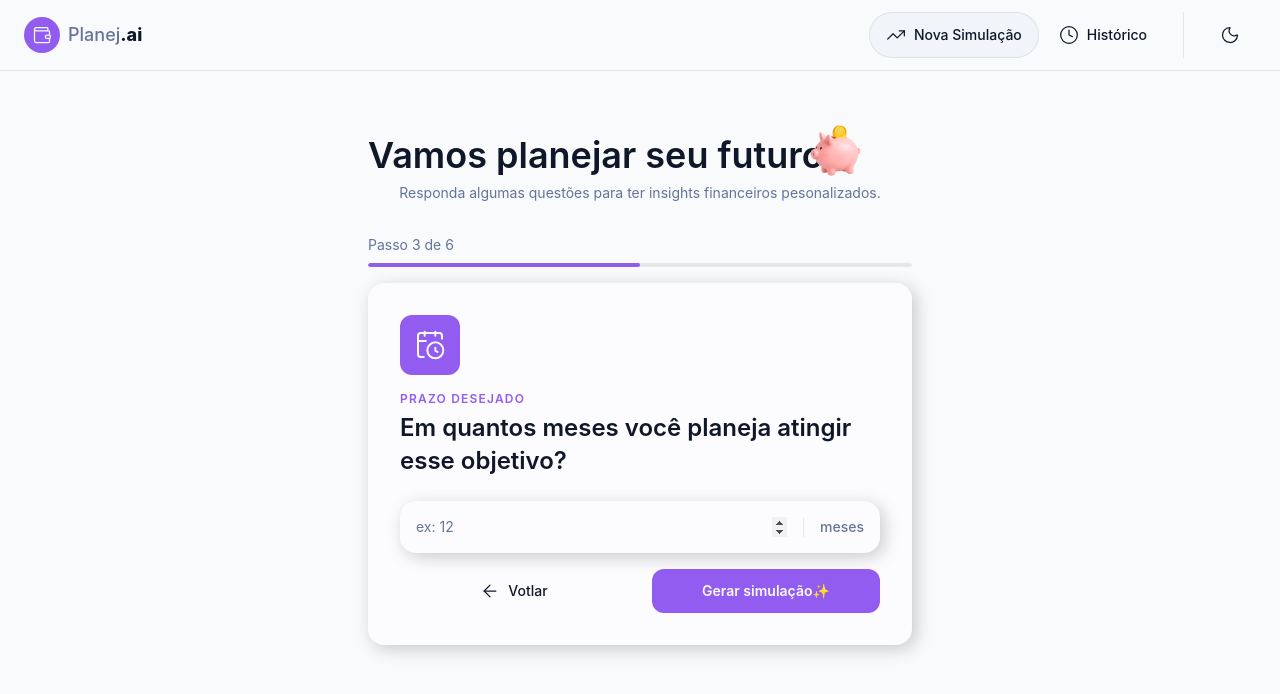
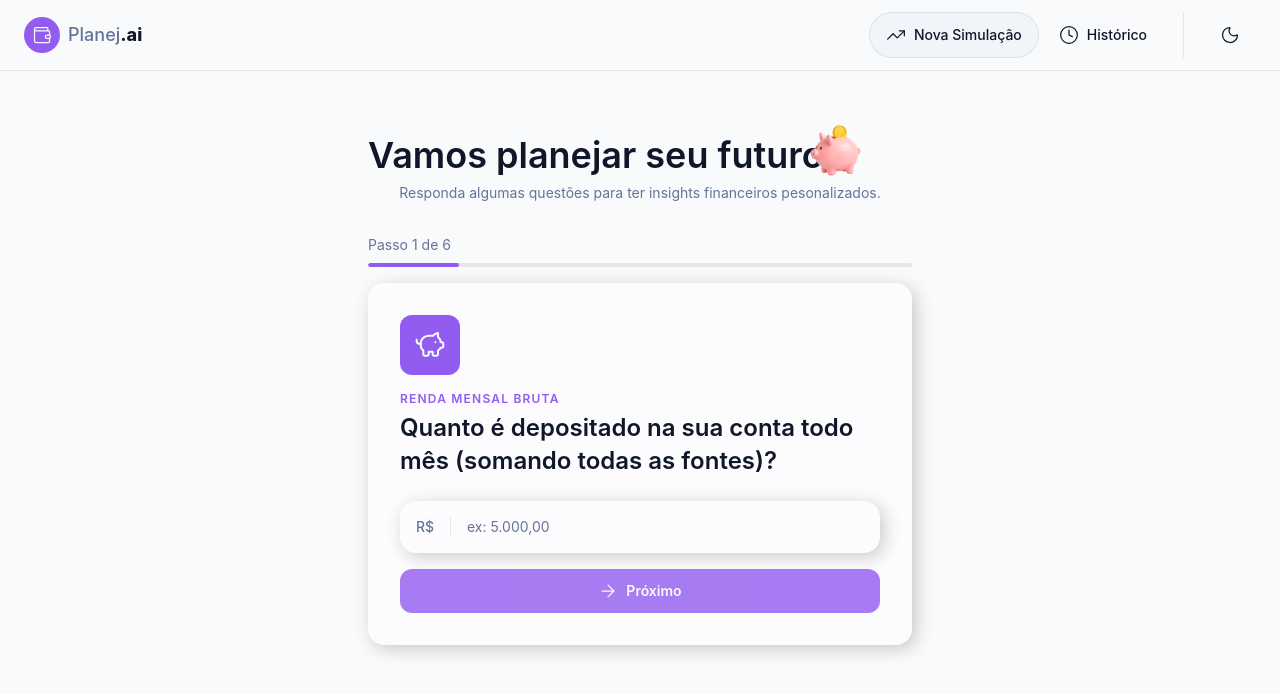
Before and after one commit to lgustavo13/planejai, a React (Vite) app: page / in a window 1280 px wide. Shown: the top 694 px of the page. Built offline with nearby package versions, Linux system fonts and the light colour scheme.

Commit message:
feat: criar funcionalidade de navegação dos botões back e next

```diff
--- a/src/components/features/Simulation/Form.tsx
+++ b/src/components/features/Simulation/Form.tsx
@@ -1,15 +1,44 @@
+import { useState } from 'react'
+
 import { simulationFormSteps } from '@/components/data/simulation'
 
 import { FormStep } from './FormStep'
 import { StepProgress } from './Progress'
 
 export const SimulationForm = () => {
-  const currentStep = simulationFormSteps[5]
+  const [currentStepIndex, setCurrentStepIndex] = useState(0)
+  const totalSteps = simulationFormSteps.length
+  const currentStep = simulationFormSteps[currentStepIndex]
+
+  const handleNextStep = () => {
+    if (currentStepIndex + 1 > totalSteps - 1) {
+      return
+    }
+
+    setCurrentStepIndex((prev) => prev + 1)
+  }
+
+  const handlePreviousStep = () => {
+    if (currentStepIndex === 0) {
+      return
+    }
+
+    setCurrentStepIndex((prev) => prev - 1)
+  }
 
   return (
     <>
-      <StepProgress currentStep={3} totalSteps={6} />
-      <FormStep key={currentStep.id} {...currentStep} />
+      <StepProgress
+        currentStep={currentStepIndex + 1}
+        totalSteps={totalSteps}
+      />
+      <FormStep
+        key={currentStep.id}
+        onBack={handlePreviousStep}
+        onNext={handleNextStep}
+        hideBackButton={currentStepIndex === 0}
+        {...currentStep}
+      />
     </>
   )
 }
--- a/src/components/features/Simulation/FormStep.tsx
+++ b/src/components/features/Simulation/FormStep.tsx
@@ -1,4 +1,5 @@
 import { ArrowLeft, ArrowRight, type LucideIcon } from 'lucide-react'
+import { type SyntheticEvent, useState } from 'react'
 
 import { Button } from '@/components/shared/Button'
 import { Input, type InputProps } from '@/components/shared/Input'
@@ -15,13 +16,34 @@ export interface FormStepProps {
   }
 }
 
+interface ActionsButtonsProps {
+  onBack: () => void
+  onNext: () => void
+  hideBackButton?: boolean
+}
+
 export function FormStep({
   icon: Icon,
   title,
   question,
   inputProps,
   submitButtonProps,
-}: FormStepProps) {
+  onBack,
+  onNext,
+  hideBackButton,
+}: FormStepProps & ActionsButtonsProps) {
+  const [inputValue, setInputValue] = useState('')
+
+  const handleSubmit = (e: SyntheticEvent<HTMLFormElement>) => {
+    e.preventDefault()
+
+    if (!inputValue) {
+      return
+    }
+
+    onNext()
+  }
+
   return (
     <div className="bg-card rounded-2xl p-6 shadow-[4px_4px_18px_0px_rgba(0,0,0,0.2)] sm:p-8">
       <div className="bg-primary mb-4 flex h-15 w-15 items-center justify-center rounded-xl">
@@ -33,23 +55,30 @@ export function FormStep({
       <h3 className="text-foreground mb-6 text-xl leading-snug font-semibold sm:text-2xl">
         {question}
       </h3>
-      <form className="flex flex-col gap-4">
-        <Input {...inputProps} />
+      <form onSubmit={handleSubmit} className="flex flex-col gap-4">
+        <Input
+          value={inputValue}
+          onChange={(e) => setInputValue(e.target.value)}
+          {...inputProps}
+        />
 
         <div className="flex flex-col gap-3 sm:flex-row sm:gap-6">
+          {!hideBackButton && (
             <Button
               type="button"
-            // onClick={onBack}
+              onClick={onBack}
               variant="ghost"
               icon={ArrowLeft}
               className="order-2 flex-1 justify-center rounded-xl py-3 sm:order-1"
             >
               Votlar
             </Button>
+          )}
           <Button
             type="submit"
             variant="primary"
             icon={!submitButtonProps ? ArrowRight : undefined}
+            disabled={!inputValue}
             className="order-1 flex-1 sm:order-2"
           >
             {submitButtonProps?.label ?? 'Próximo'}
```
Lines whose indentation alone changed are shown as unchanged.
